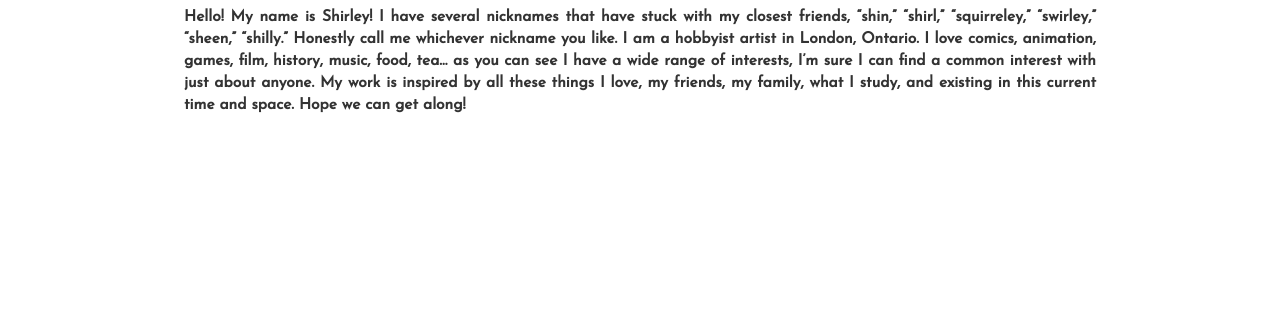
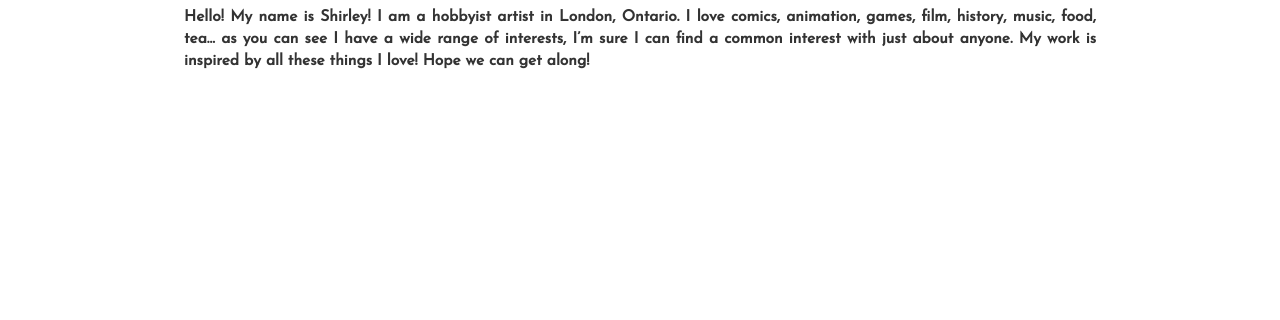
Before and after one commit to shirlywong/shirlywong.github.io, a plain HTML site: page about.html in a window 1280 px wide. Shown: the part 480-800 px from the top of the page. Drawn offline with nearby package versions, Linux system fonts and the light colour scheme.

Commit message:
Update about.html

```diff
--- a/about.html
+++ b/about.html
@@ -58,9 +58,9 @@
         <div class="row">
             <div id="aboutparagraph" class="container">
                     <p>
-                        Hello! My name is Shirley! I have several nicknames that have stuck with my closest friends, “shin,” “shirl,” “squirreley,” “swirley,” “sheen,” “shilly.” Honestly call me whichever nickname you like.
+                        Hello! My name is Shirley!
                         I am a hobbyist artist in London, Ontario. I love comics, animation, games, film, history, music, food, tea… as you can see I have a wide range of interests, I’m sure I can find a common interest with just about anyone.
-                        My work is inspired by all these things I love, my friends, my family, what I study, and existing in this current time and space.
+                        My work is inspired by all these things I love!
                         Hope we can get along!
                     </p>
             </div>
```
